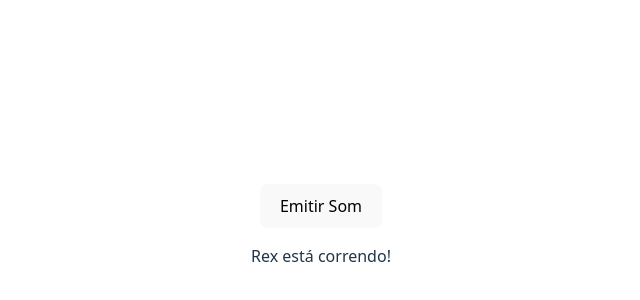
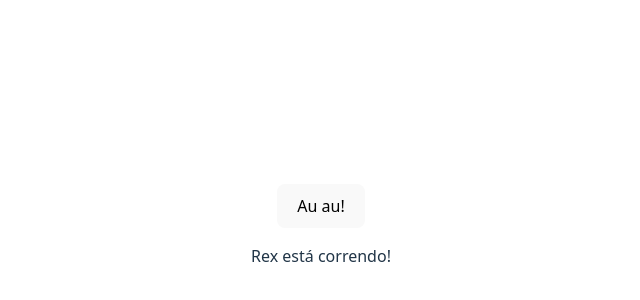
Before and after one commit to rodrigo-v4z/POO-Heranca, a React (Vite) app: page / in a window 1280 px wide. Shown: the part 166-466 px from the top of the page, without its empty margins (319-959 px from the left). Built offline with nearby package versions, Linux system fonts and the light colour scheme.

Commit message:
Versão Cachorro

```diff
--- a/src/App.tsx
+++ b/src/App.tsx
@@ -10,7 +10,7 @@ function App() {
   return (
     <>
     <div>
-        <button onClick={() => {rex.emitirSom()}}>Emitir Som</button>
+        <button onClick={() => {rex.emitirSom()}}>{rex.emitirSom()}</button>
         <p>{rex.correr()}</p>
       </div>
     </>
```
